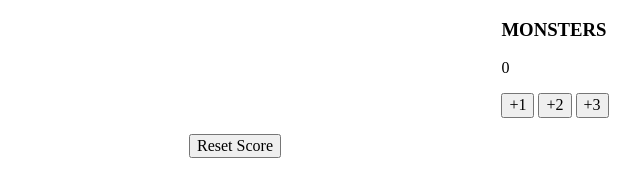
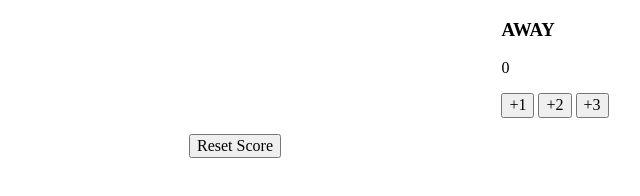
Before and after one commit to Riyan-Mo/scrimba-project, a plain HTML site: page index.html in a window 1280 px wide. Shown: the full height of the page, 405-1045 px from the left. Drawn offline with nearby package versions, Linux system fonts and the light colour scheme.

Commit message:
Update index.html

```diff
--- a/index.html
+++ b/index.html
@@ -21,7 +21,7 @@
             <button onclick="homeIncrease3()">+3</button>
         </div>
         <div>
-            <h3>MONSTERS</h3>
+            <h3>AWAY</h3>
             <p id="guest-score">0</p>
             <button onclick="guestIncrease1()">+1</button>
             <button onclick="guestIncrease2()">+2</button>
```
